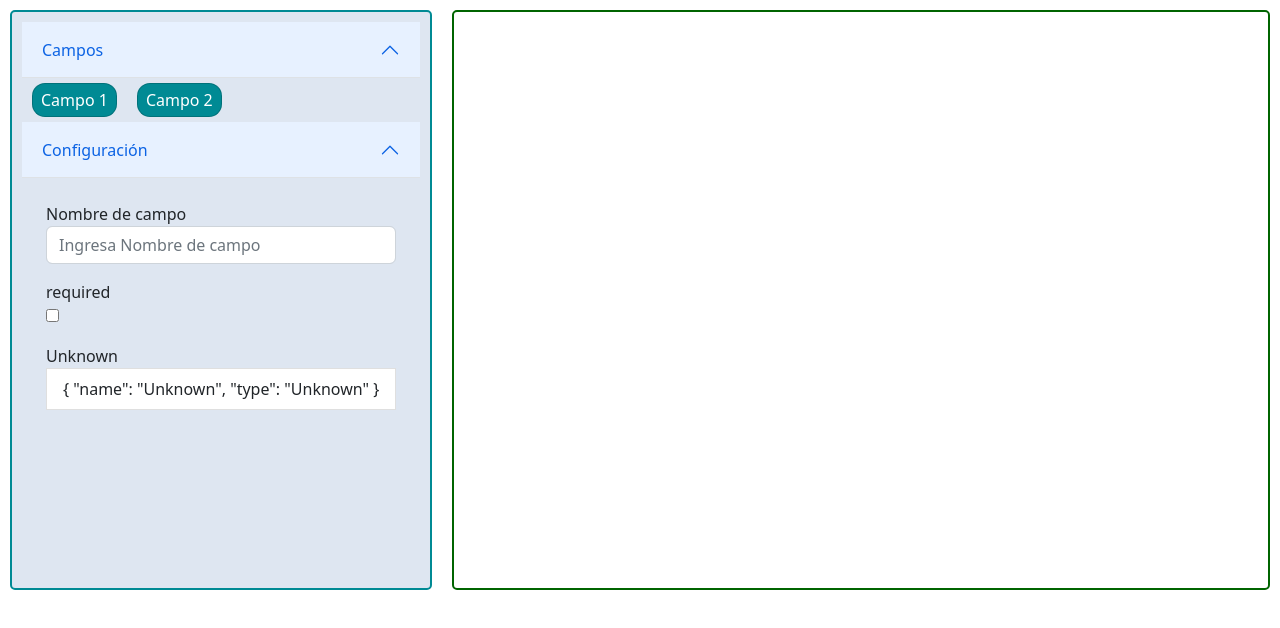
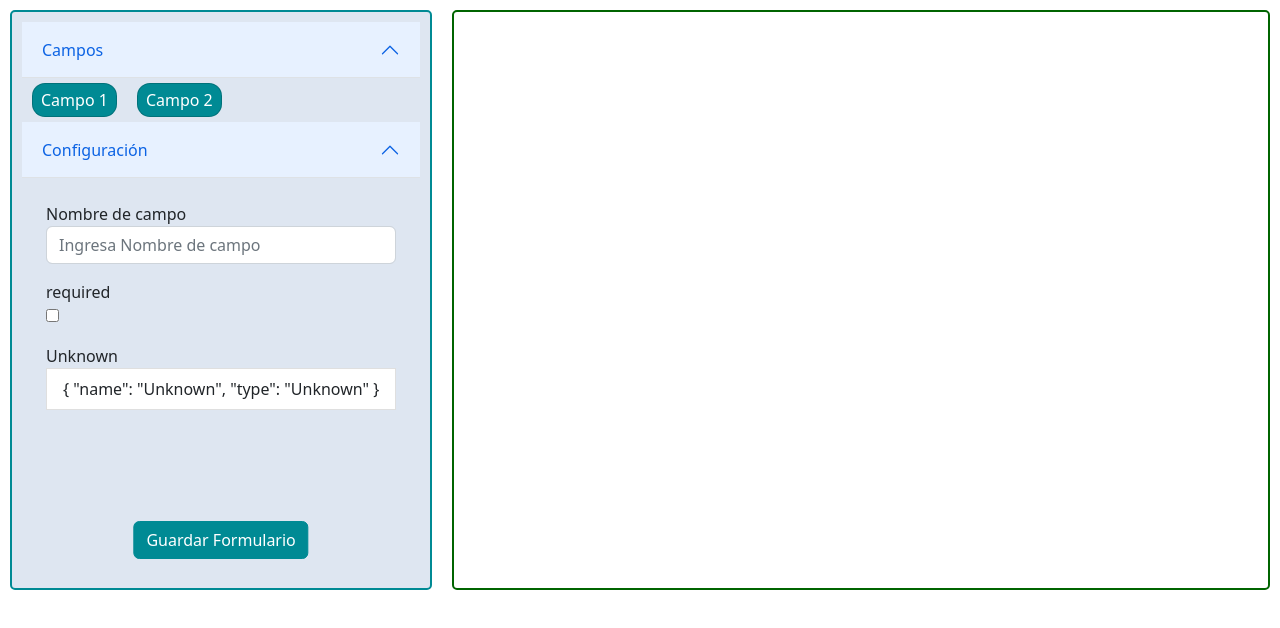
Before and after one commit to CoderhubSpA/sheets_form_builder_ui, a Vue app: page / in a window 1280 px wide. Shown: the top 628 px of the page. Built offline with nearby package versions, Linux system fonts and the light colour scheme.

Commit message:
wip: Added Button to save the form.
It doesn't do anything, but it's there.

```diff
--- a/src/components/Toolbox/ToolboxComponent.vue
+++ b/src/components/Toolbox/ToolboxComponent.vue
@@ -10,6 +10,11 @@
       :menu_id="'panelsStayOpen-collapseTwo'"
       :elements="[{name: 'Nombre de campo', type: 'text-input'}, {name: 'required', type: 'checkbox'}, {name: 'Unknown', type: 'Unknown'}]"
     ></DropdownMenu>
+    <div style="height: 100px"><!-- <div style="position: relative; bottom: 0;"> -->
+      <b-button variant="primary" class="button-save-form" style="position: absolute; bottom: 10px; left: 50%; -transform: translate(-50%, -50%);">
+        Guardar Formulario
+      </b-button>
+    </div>
   </div>
 </template>
 
```
